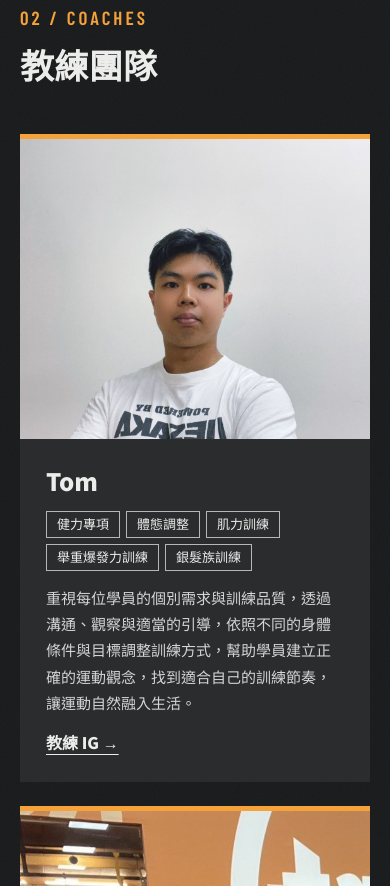
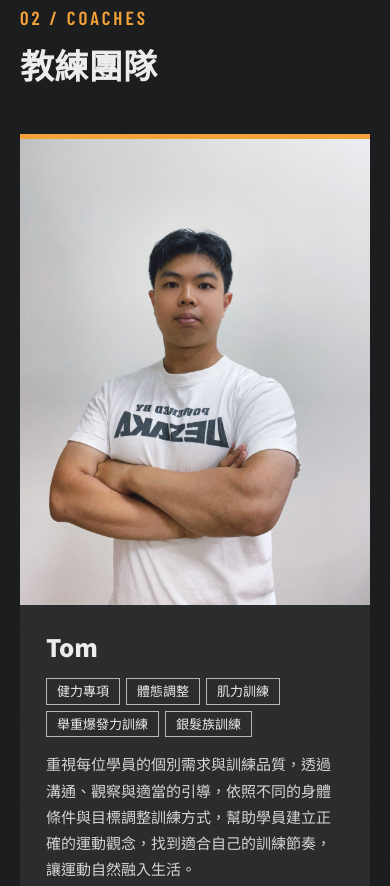
Before and after one commit to Tom-how/age-lift-website, a plain HTML site: page index.html in a window 390 px wide. Shown: the part 2700-3586 px from the top of the page. Drawn offline with nearby package versions, Linux system fonts and the light colour scheme; a web font is replaced by a local one.

Commit message:
Add files via upload

```diff
--- a/css/style.css
+++ b/css/style.css
@@ -198,8 +198,9 @@ h1 .accent { display: block; color: var(--paper); text-shadow: 0 2px 22px rgba(0
   .gallery { grid-template-columns: 1fr 1fr; }
   .gallery figure:first-child { grid-column: span 2; grid-row: auto; aspect-ratio: 4 / 3; }
   .coach { grid-template-columns: 1fr; }
-  .coach-photo { height: 300px; min-height: 0; }
-  .coach-photo img { object-position: top; }
+  .coach-photo { min-height: 0; }
+  .coach-photo img { display: block; height: auto; }
+  .coach-photo img.is-logo { max-height: 300px; }
   .article-list { grid-template-columns: 1fr; }
   .consult-types { grid-template-columns: 1fr; }
   .consult-card { padding: 26px; }
```
